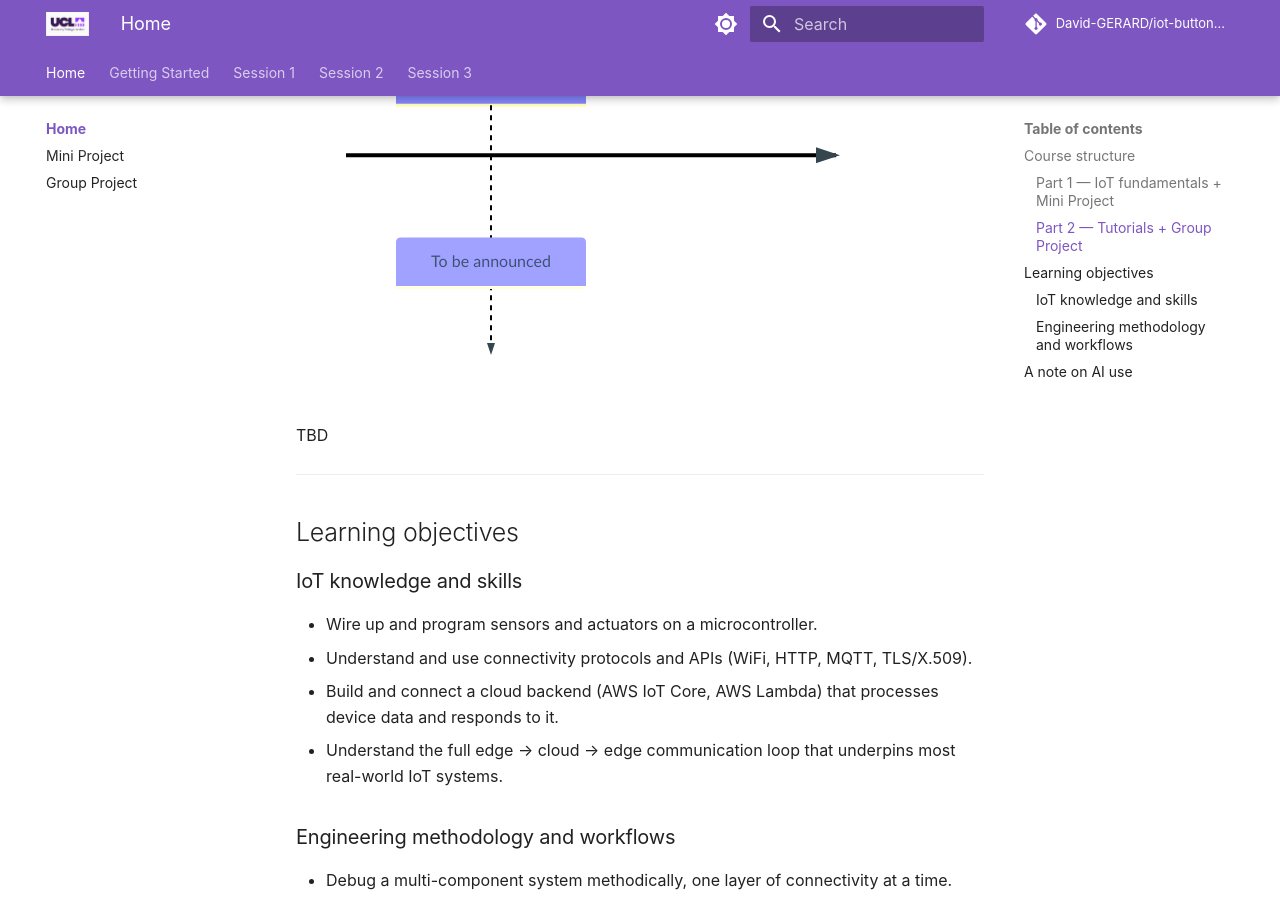
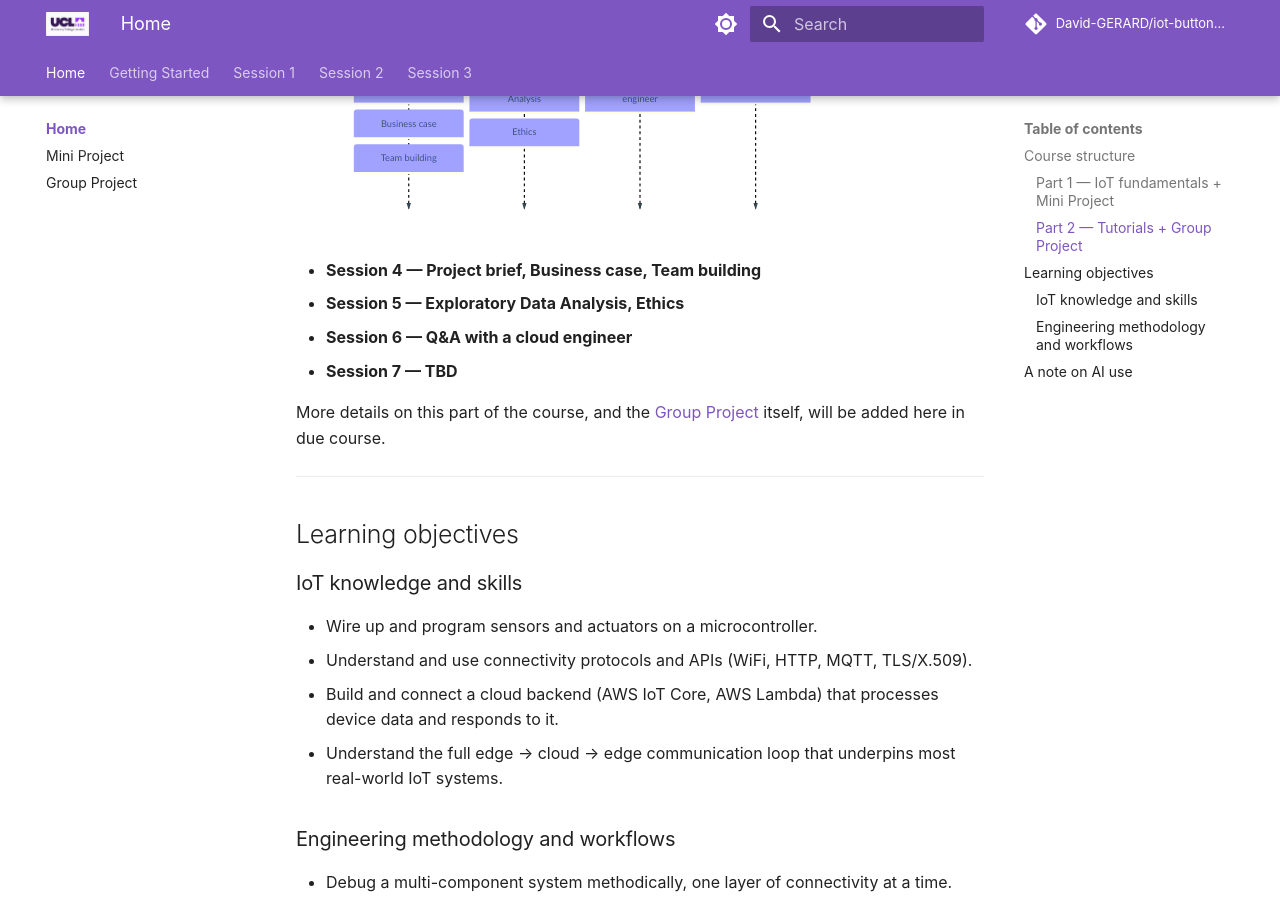
Before and after one commit to David-GERARD/iot-button-system, an MkDocs documentation site: the page built from docs/home/index.md, in a window 1280 px wide and 900 px high, scrolled down 1544 px. Built offline with MkDocs 1.6.1 and Material for MkDocs 9.7.7, drawn with Linux system fonts in a browser that asks for light colours; comment, search, counter and statistics services are not loaded.

Commit message:
docs: flesh out Part 2 of the course structure timeline
Add Sessions 4-7 (project brief/business case/team building,
exploratory data analysis/ethics, cloud engineer Q&A, TBD) to the
Home page's Part 2 timeline and session list, replacing the
placeholder TBD entry.

````diff
--- a/docs/home/index.md
+++ b/docs/home/index.md
@@ -32,10 +32,18 @@ Each of these three sessions is made up of a lecture followed by a guided tutori
 ```mermaid
 timeline
     section Part 2 — Tutorials + Group Project
-        TBD : To be announced
+        Session 4 : Project brief : Business case : Team building
+        Session 5 : Exploratory Data Analysis : Ethics
+        Session 6 : Q&A with a cloud engineer
+        Session 7 : TBD
 ```
 
-TBD
+- **Session 4 — Project brief, Business case, Team building**
+- **Session 5 — Exploratory Data Analysis, Ethics**
+- **Session 6 — Q&A with a cloud engineer**
+- **Session 7 — TBD**
+
+More details on this part of the course, and the [Group Project](group-project.md) itself, will be added here in due course.
 
 ---
 
````
